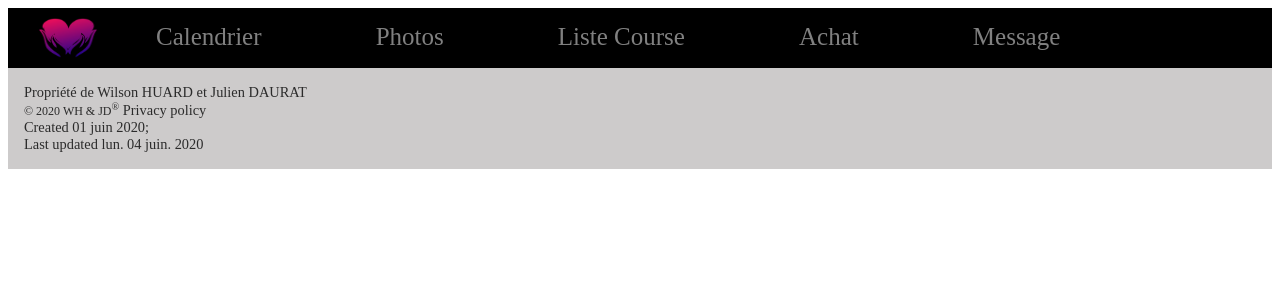
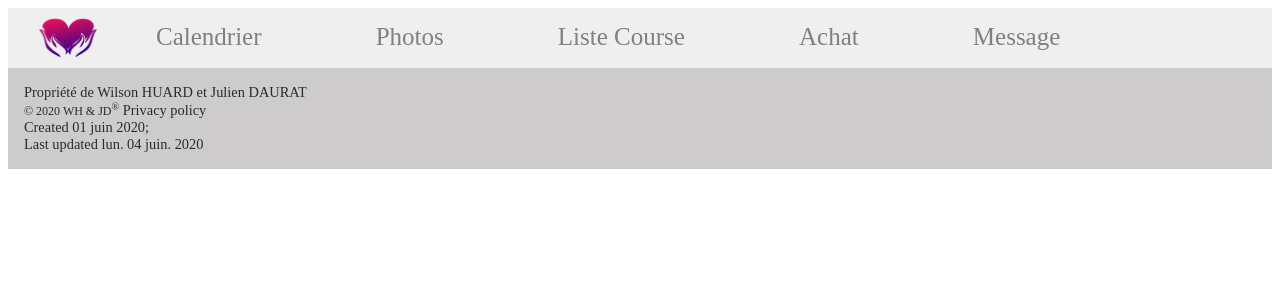
Before and after one commit to JuSon78/JuSon78.github.io, a PHP site: page /Pages/Achat.html in a window 1280 px wide. Shown: the top 300 px of the page. Run offline with PHP 8.4, Linux system fonts and the light colour scheme.

```diff
--- a/Style/Header_Footer.css
+++ b/Style/Header_Footer.css
@@ -1,5 +1,5 @@
 #Bande {
-    background-color: black;
+    background-color: #efefef;
     border-color: #dfdfdf;
     width: 100%;
     height: 60px;
```
